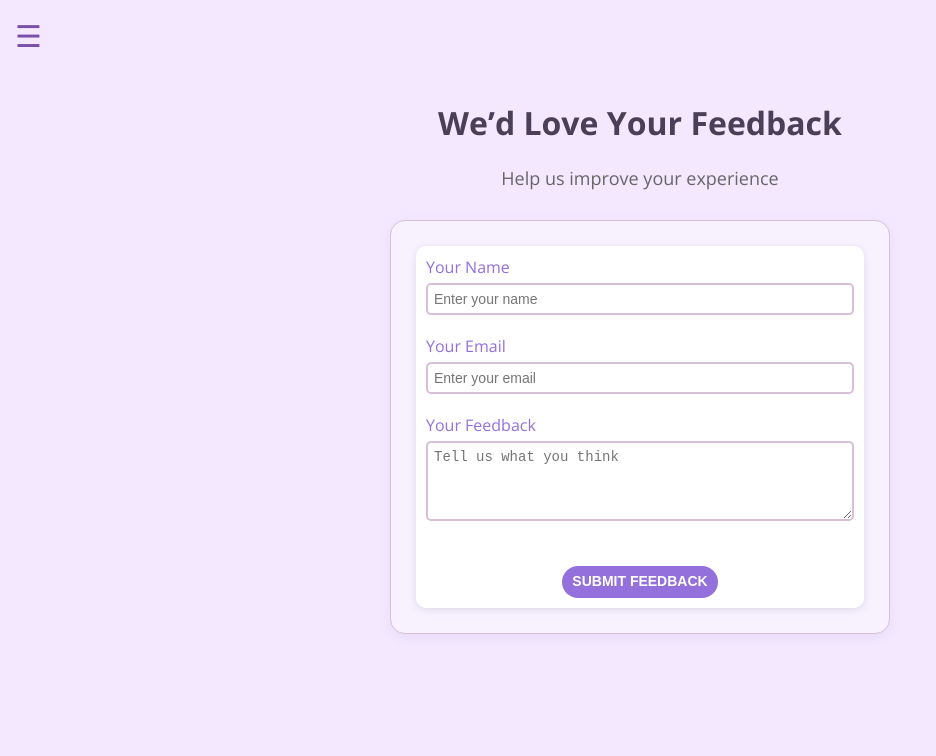
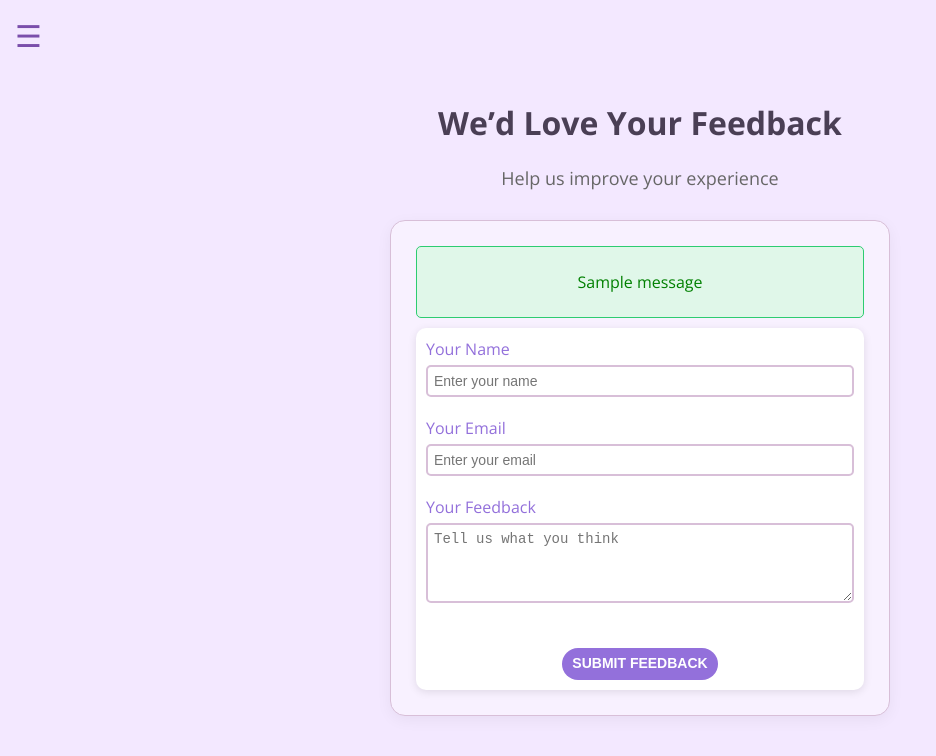
Before and after one commit to peacayy/ASL_Project, a Flask app: page /feedback in a window 1280 px wide. Shown: the top 756 px of the page, without its empty margins (0-936 px from the left). Run offline with Flask 3, Linux system fonts and the light colour scheme; one stand-in notice (Sample message) is shown.

Commit message:
Update feedback.html

```diff
--- a/templates/feedback.html
+++ b/templates/feedback.html
@@ -1,31 +1,41 @@
 {% extends "base.html" %}
+
 {% block title %}Feedback - Sign Language Converter{% endblock %}
+
 {% block content %}
 <div class="feedback-container">
     <h1 class="fade-in">We’d Love Your Feedback</h1>
     <p class="subtitle fade-in">Help us improve your experience</p>
+
     <div class="form-container">
-            {% if message %}
-                <div class="success-message fade-in">
+        {% with messages = get_flashed_messages(with_categories=true) %}
+            {% if messages %}
+                {% for category, message in messages %}
+                    <div class="flash-message {{ category }}">
                         <p>{{ message }}</p>
                     </div>
-            {% else %}
+                {% endfor %}
+            {% endif %}
+        {% endwith %}
+
         <form method="POST" class="feedback-form">
             <div class="form-group">
                 <label for="name">Your Name</label>
                 <input type="text" id="name" name="name" required aria-required="true" placeholder="Enter your name">
             </div>
+
             <div class="form-group">
                 <label for="email">Your Email</label>
                 <input type="email" id="email" name="email" required aria-required="true" placeholder="Enter your email">
             </div>
+
             <div class="form-group">
                 <label for="remark">Your Feedback</label>
                 <textarea id="remark" name="remark" rows="4" required aria-required="true" placeholder="Tell us what you think"></textarea>
             </div>
+
             <button type="submit" class="btn">Submit Feedback</button>
         </form>
-            {% endif %}
     </div>
 </div>
 {% endblock %}
```
Lines whose indentation alone changed are shown as unchanged.
